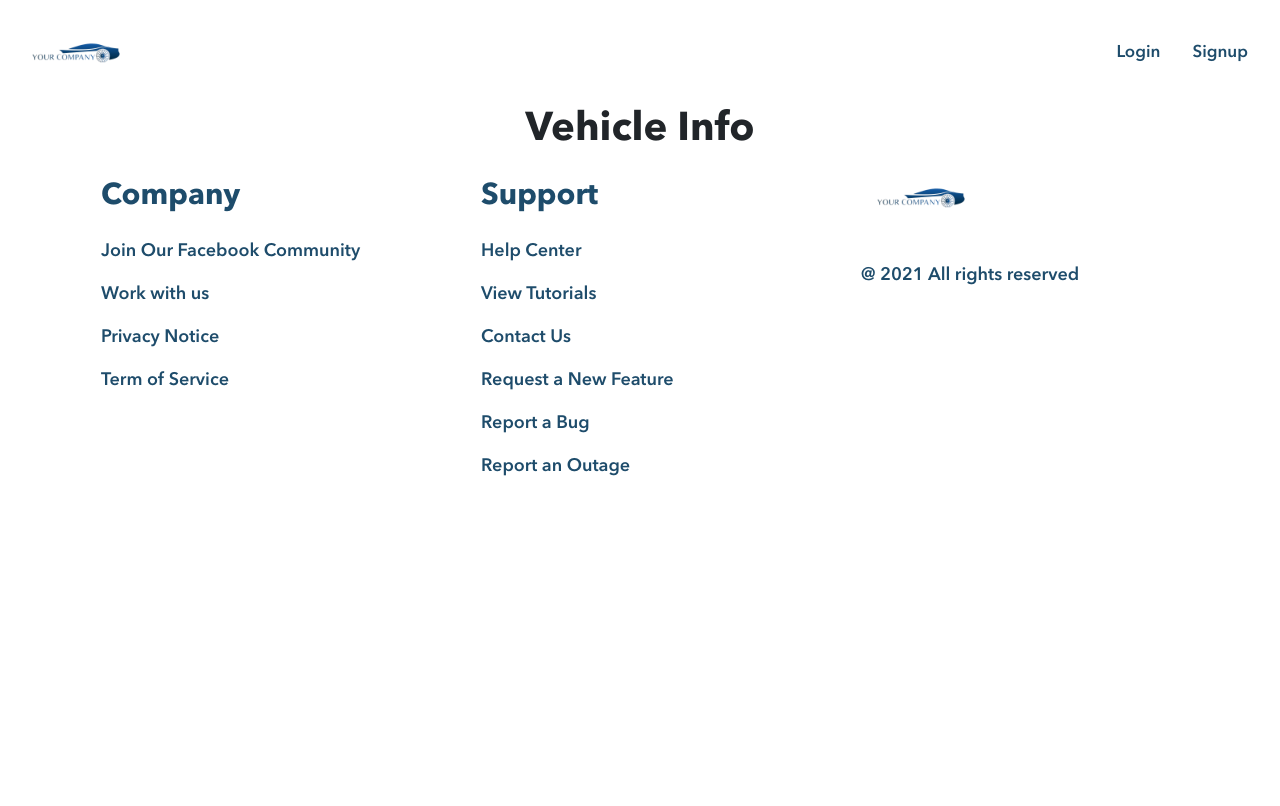
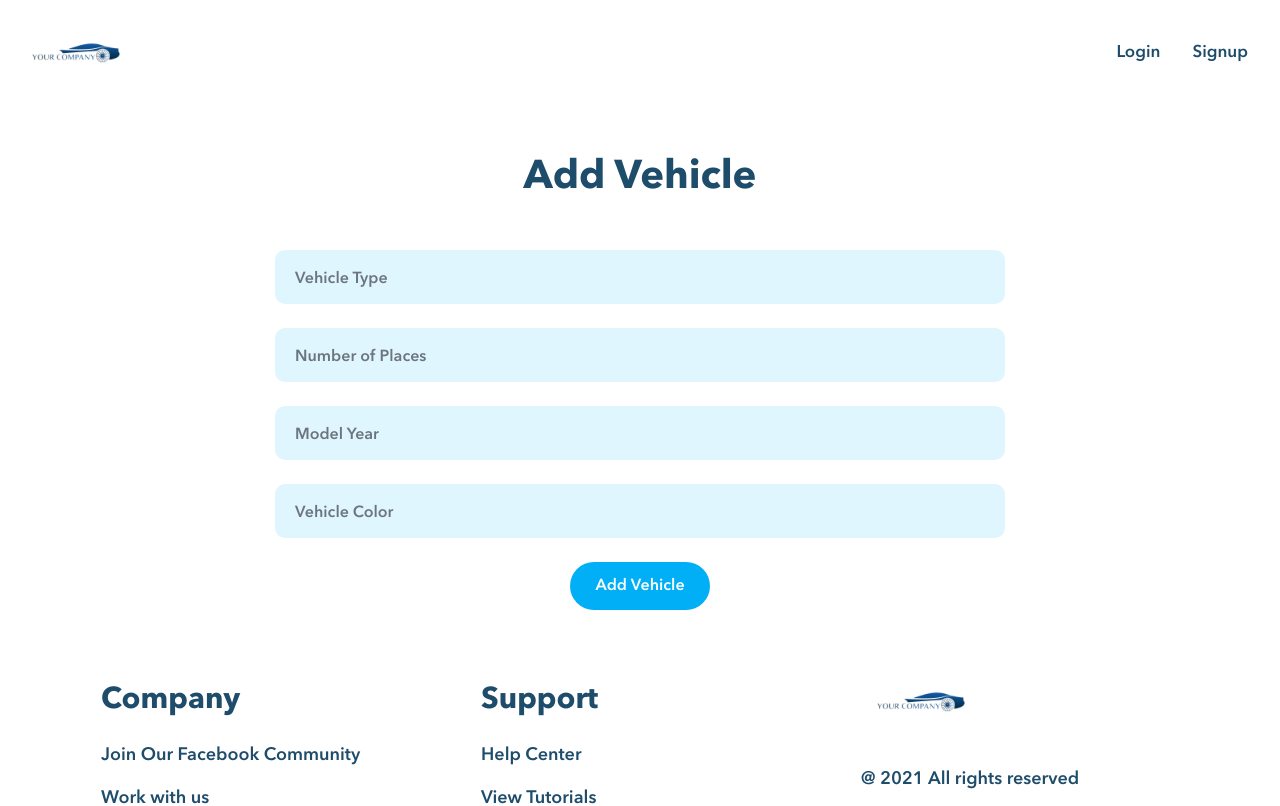
Before and after one commit to KaranBrains/blabla-driver, a React (Create React App) app in the folder frontend/: page /vehicleinfo in a window 1280 px wide. Shown: the top 806 px of the page. Built offline with nearby package versions, Linux system fonts and the light colour scheme.

Commit message:
vehicle info

```diff
--- a/frontend/src/components/Auth/Signup/Email.jsx
+++ b/frontend/src/components/Auth/Signup/Email.jsx
@@ -33,7 +33,7 @@ function Email() {
                     }}
                   />
                 </div>
-                <Link to="/license">
+                <Link to="/otp">
                   <div className="text-center mt-5">
                     <button className="text-white bg-secondaryColor font-demi btn-blue">
                       Continue
--- a/frontend/src/components/Auth/Signup/License/License.jsx
+++ b/frontend/src/components/Auth/Signup/License/License.jsx
@@ -18,14 +18,14 @@ function License() {
           <div className="col-lg-10 col-md-10 col-sm-12 col-12">
             <div className="card">
               <h1 className="text-center font-bold text-primaryColor mb-4">
-                Please upload your documents
+                Please upload your License
               </h1>
               <form>
                 <div className="row">
                   <div className="col-lg-6 col-md-6 col-sm-12 col-12">
                     <div className="card">
                       <p className="font-demi text-muted mt-4 font-20 mobile-center">
-                        Front side of the document
+                        Front side of the License
                       </p>
                       <div className="input-group">
                         <input
@@ -39,7 +39,7 @@ function License() {
                   <div className="col-lg-6 col-md-6 col-sm-12 col-12">
                     <div className="card">
                       <p className="font-demi text-muted mt-4 font-20 mobile-center">
-                        Back side of the document
+                        Back side of the License
                       </p>
                       <div className="input-group">
                         <input
--- a/frontend/src/components/Auth/Signup/Otp.jsx
+++ b/frontend/src/components/Auth/Signup/Otp.jsx
@@ -34,7 +34,7 @@ function Otp() {
                     }}
                   />
                 </div>
-                <Link to="/email">
+                <Link to="/license">
                   <div className="text-center mt-5">
                     <button className="text-white bg-secondaryColor font-demi btn-blue">
                       Continue
--- a/frontend/src/components/Auth/Signup/Signup.jsx
+++ b/frontend/src/components/Auth/Signup/Signup.jsx
@@ -48,7 +48,7 @@ function Signup() {
                     <span className="ml-2 text-secondaryColor">Signin</span>
                   </div>
                 </Link>
-                <Link to="/otp">
+                <Link to="/email">
                   <div className="text-center mt-4">
                     <button className="text-white bg-secondaryColor font-demi btn-blue">
                       Signup
--- a/frontend/src/components/VehicleInfo/VehicleInfo.jsx
+++ b/frontend/src/components/VehicleInfo/VehicleInfo.jsx
@@ -1,10 +1,58 @@
 import React from "react";
+import { Link } from "react-router-dom";
 
 function VehicleInfo() {
   return (
-    <div>
-      <h1 className="font-bold text-center">Vehicle Info</h1>
-    </div>
+    <>
+      <div className="container my-5">
+        <div className="row d-flex justify-content-center">
+          <div className="col-lg-8 col-md-8 col-sm-12 col-12">
+            <div className="card">
+              <h1 className="text-center font-bold text-primaryColor mb-4">
+                Add Vehicle
+              </h1>
+              <form>
+                <div className="input-group mt-4">
+                <input
+                    type="text"
+                    className="form-control"
+                    placeholder="Vehicle Type"
+                  />
+                </div>
+                <div className="input-group mt-4">
+                  <input
+                    type="number"
+                    className="form-control"
+                    placeholder="Number of Places"
+                  />
+                </div>
+                <div className="input-group mt-4">
+                  <input
+                    type="text"
+                    className="form-control"
+                    placeholder="Model Year"
+                  />
+                </div>
+                <div className="input-group mt-4">
+                  <input
+                    type="text"
+                    className="form-control"
+                    placeholder="Vehicle Color"
+                  />
+                </div>
+                <Link to="/">
+                  <div className="text-center mt-4">
+                    <button className="text-white bg-secondaryColor font-demi btn-blue">
+                      Add Vehicle
+                    </button>
+                  </div>
+                </Link>
+              </form>
+            </div>
+          </div>
+        </div>
+      </div>
+    </>
   );
 }
 
```
